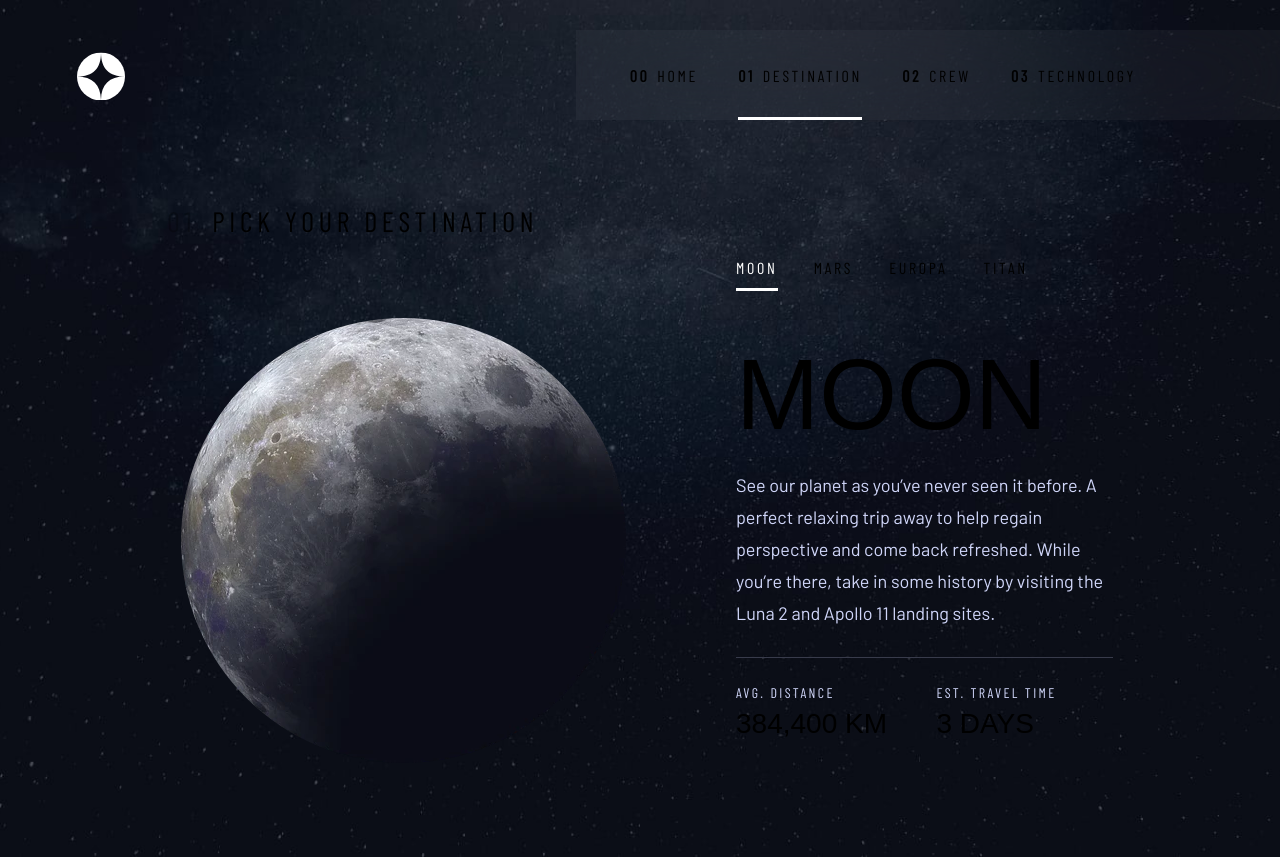
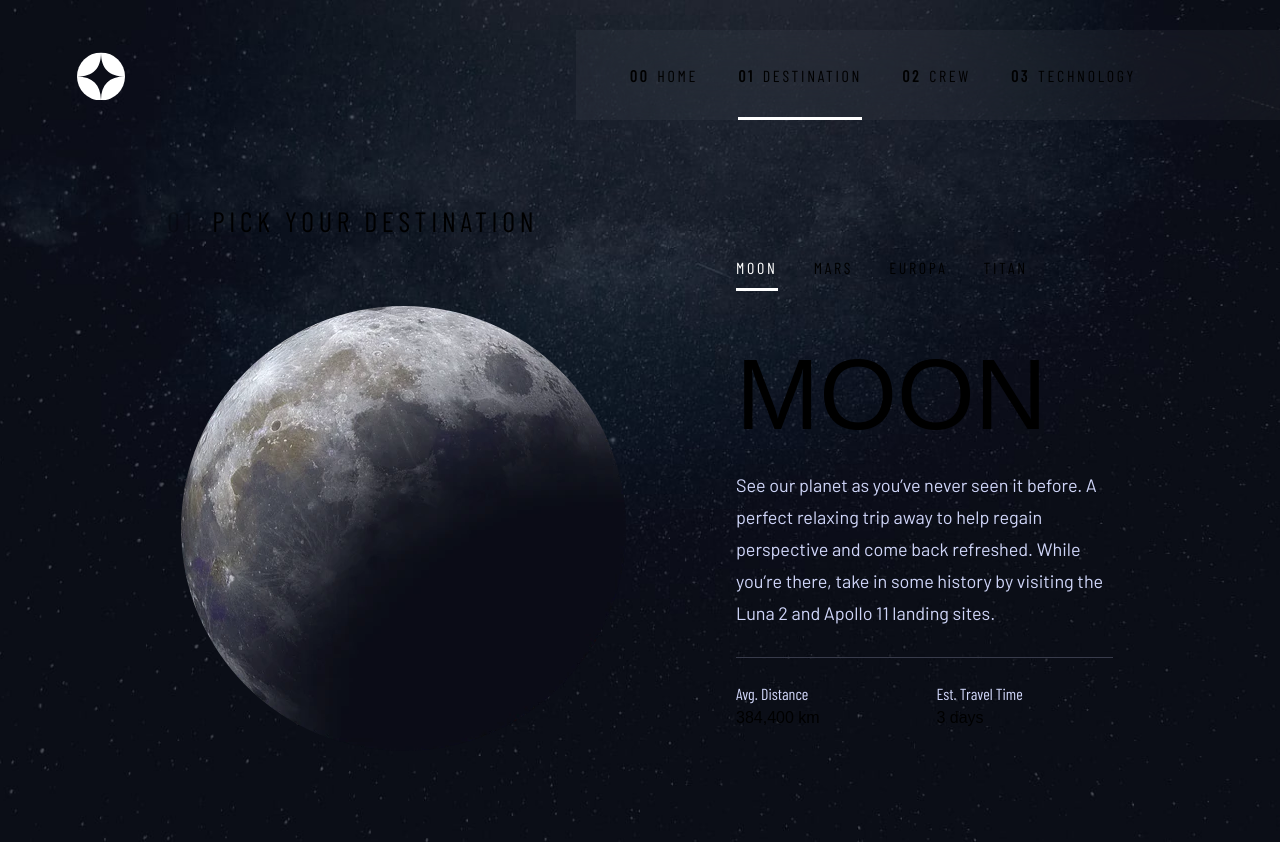
Before and after one commit to jdubcodes/fem-space-tourism, a Next.js app: page /destination in a window 1280 px wide. Built offline with nearby package versions, Linux system fonts and the light colour scheme; a web font is replaced by a local one.

Commit message:
Remove all text classes

```diff
--- a/src/app/globals.css
+++ b/src/app/globals.css
@@ -64,49 +64,6 @@
     width: 10.625rem;
     height: 10.625rem;
   }
-
-  .title-text-desktop {
-    font-size: 2rem;
-  }
-
-  .title-text-tablet {
-    font-size: 1.5rem;
-  }
-
-  .title-text-mobile {
-    font-size: 1rem;
-    text-transform: uppercase;
-    color: #ffffff;
-  }
-
-  .name-text-mobile {
-    font-size: 1.5rem;
-    text-transform: uppercase;
-    color: #ffffff;
-  }
-
-  .sub-h1 {
-    font-size: 1.75rem;
-    text-transform: uppercase;
-  }
-
-  .sub-h2 {
-    font-size: 0.875rem;
-    letter-spacing: 0.14763rem;
-    text-transform: uppercase;
-  }
-
-  .nav-text {
-    font-size: 1rem;
-    letter-spacing: 0.16875rem;
-    text-transform: uppercase;
-  }
-
-  .body-text {
-    font-size: 1.125rem;
-    line-height: 2rem;
-    color: #d0d6f9;
-  }
 }
 
 * {
```
